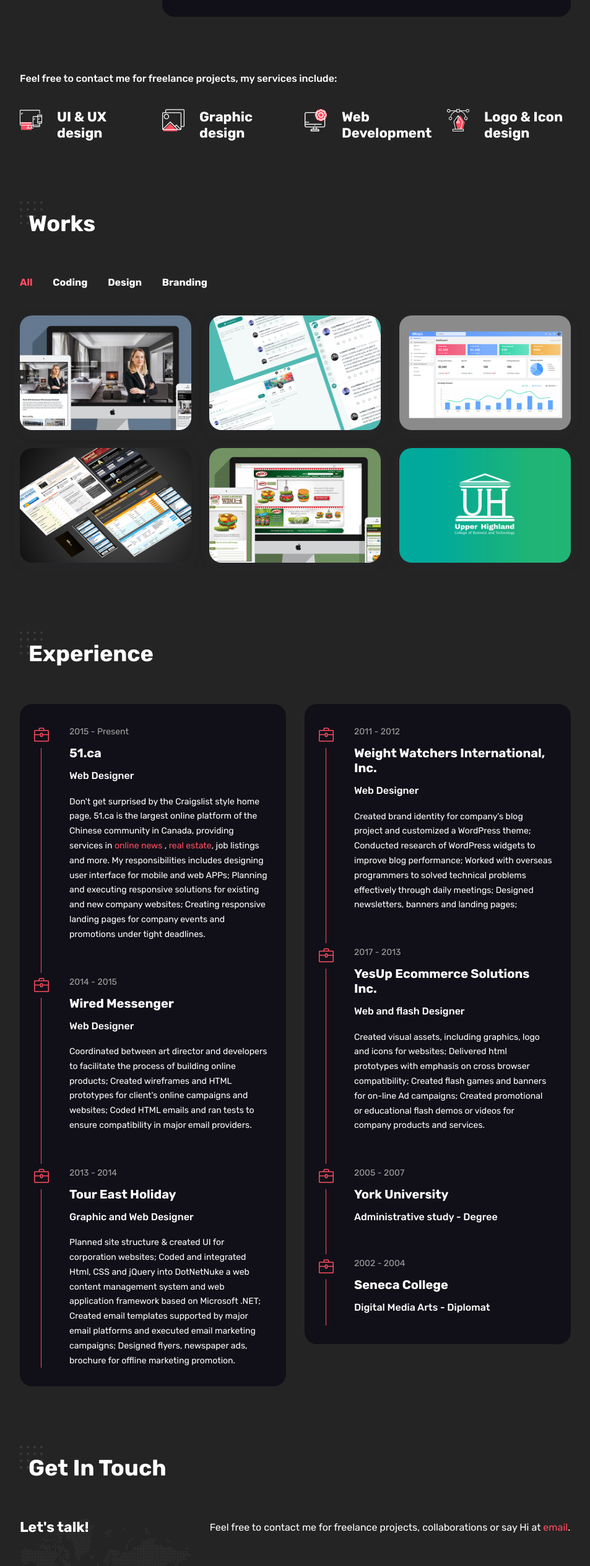
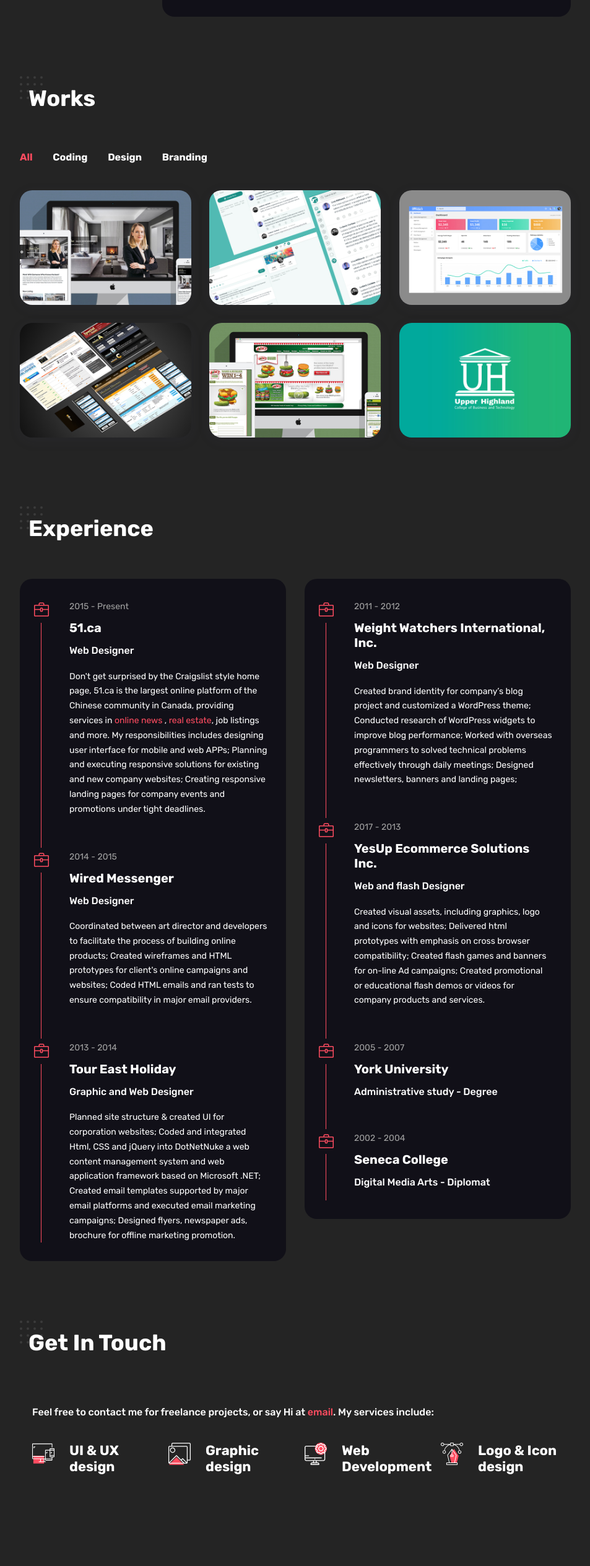
Before and after one commit to wendyjin2020/portfolio, a plain HTML site: page index.html in a window 1280 px wide. Shown: the part 1539-4066 px from the top of the page at 62% size, without its empty margins (218-1171 px from the left). After the commit the page ends 4040 px from the top, so only its background shows below. Drawn offline with Linux system fonts and the light colour scheme.

Commit message:
move my services form about to the contact sec

```diff
--- a/css/style.css
+++ b/css/style.css
@@ -2545,6 +2545,10 @@ body.dark .timeline.exp .timeline-container::after, body.dark .timeline.edu .tim
   font-size: 22px;
 }
 
+.my-services {
+  padding: 0 20px;
+}
+
 .my-services h5{
   font-size: 1rem;
   margin-bottom: 40px;
--- a/index.html
+++ b/index.html
@@ -329,57 +329,6 @@
 			</div>
 			<!-- row end -->
 
-			<div class="spacer" data-height="70"></div>
-
-			<div class="row my-services">
-				<div class="col-12"><h5>Feel free to contact me for freelance projects, my services include:</h5></div>
-				<div class="col-md-3 col-sm-6">
-					<!-- fact item -->
-					<div class="fact-item">
-						<img class="icon" src="./images/s-responsive-design.svg" alt="responsive web design"  width="36" height="36"/>
-						<div class="details">
-							<h3 class="mb-0 mt-0  "> UI & UX design </h3>
-
-						</div>
-					</div>
-					<div class="spacer d-md-none d-lg-none" data-height="30"></div>
-				</div>
-
-				<div class="col-md-3 col-sm-6">
-					<!-- fact item -->
-					<div class="fact-item">
-						<img class="icon" src="./images/s-graphic-design.svg" alt="responsive web design"  width="36" height="36"/>
-						<div class="details">
-							<h3 class="mb-0 mt-0  "> Graphic design </h3>
-
-						</div>
-					</div>
-					<div class="spacer d-md-none d-lg-none" data-height="30"></div>
-				</div>
-
-				<div class="col-md-3 col-sm-6">
-					<!-- fact item -->
-					<div class="fact-item">
-						<img class="icon" src="./images/s-web-dev.svg" alt="responsive web design"  width="36" height="36"/>
-						<div class="details">
-							<h3 class="mb-0 mt-0  ">Web Development</h3>
-
-						</div>
-					</div>
-					<div class="spacer d-md-none d-lg-none" data-height="30"></div>
-				</div>
-
-				<div class="col-md-3 col-sm-6">
-					<!-- fact item -->
-					<div class="fact-item">
-						<img class="icon" src="./images/s-logo.svg" alt="logo and icon design"  width="36" height="36"/>
-						<div class="details">
-							<h3 class="mb-0 mt-0  ">Logo & Icon design</h3>
-						</div>
-					</div>
-				</div>
-
-			</div>
 
 		</div>
 
@@ -767,28 +716,62 @@
 
 			<div class="spacer" data-height="60"></div>
 
-			<div class="row">
+			<div class="row my-services">
+				<div class="col-12"><h5>Feel free to contact me for freelance projects, or say Hi at <a href="mailto:dbw_forever@hotmail.com">email</a>. My services include:</h5></div>
+				<div class="col-md-3 col-sm-6">
+					<!-- fact item -->
+					<div class="fact-item">
+						<img class="icon" src="./images/s-responsive-design.svg" alt="responsive web design" width="36" height="36">
+						<div class="details">
+							<h3 class="mb-0 mt-0  "> UI &amp; UX design </h3>
 
-				<div class="col-md-4">
-					<!-- contact info -->
-					<div class="contact-info">
-						<h3 class="wow fadeInUp">Let's talk!</h3>
+						</div>
+					</div>
+					<div class="spacer d-md-none d-lg-none" data-height="30" style="height: 30px;"></div>
+				</div>
+
+				<div class="col-md-3 col-sm-6">
+					<!-- fact item -->
+					<div class="fact-item">
+						<img class="icon" src="./images/s-graphic-design.svg" alt="responsive web design" width="36" height="36">
+						<div class="details">
+							<h3 class="mb-0 mt-0  "> Graphic design </h3>
+
+						</div>
+					</div>
+					<div class="spacer d-md-none d-lg-none" data-height="30" style="height: 30px;"></div>
+				</div>
+
+				<div class="col-md-3 col-sm-6">
+					<!-- fact item -->
+					<div class="fact-item">
+						<img class="icon" src="./images/s-web-dev.svg" alt="responsive web design" width="36" height="36">
+						<div class="details">
+							<h3 class="mb-0 mt-0  ">Web Development</h3>
+
+						</div>
+					</div>
+					<div class="spacer d-md-none d-lg-none" data-height="30" style="height: 30px;"></div>
+				</div>
+
+				<div class="col-md-3 col-sm-6">
+					<!-- fact item -->
+					<div class="fact-item">
+						<img class="icon" src="./images/s-logo.svg" alt="logo and icon design" width="36" height="36">
+						<div class="details">
+							<h3 class="mb-0 mt-0  ">Logo &amp; Icon design</h3>
+						</div>
 					</div>
 				</div>
-
-				<div class="col-md-8">
-					<p class="wow fadeInUp">Feel free to contact me for freelance projects, collaborations or say Hi at <a href="mailto:dbw_forever@hotmail.com">email</a>.</p>
-				</div>
-
 			</div>
-
+			<div class="spacer d-md-none d-lg-none" data-height="30" style="height: 30px;"></div>
 
 
 		</div>
 
 	</section>
 
-	<div class="spacer" data-height="96"></div>
+	<div class="spacer" data-height="120"></div>
 
 </main>
 
```
